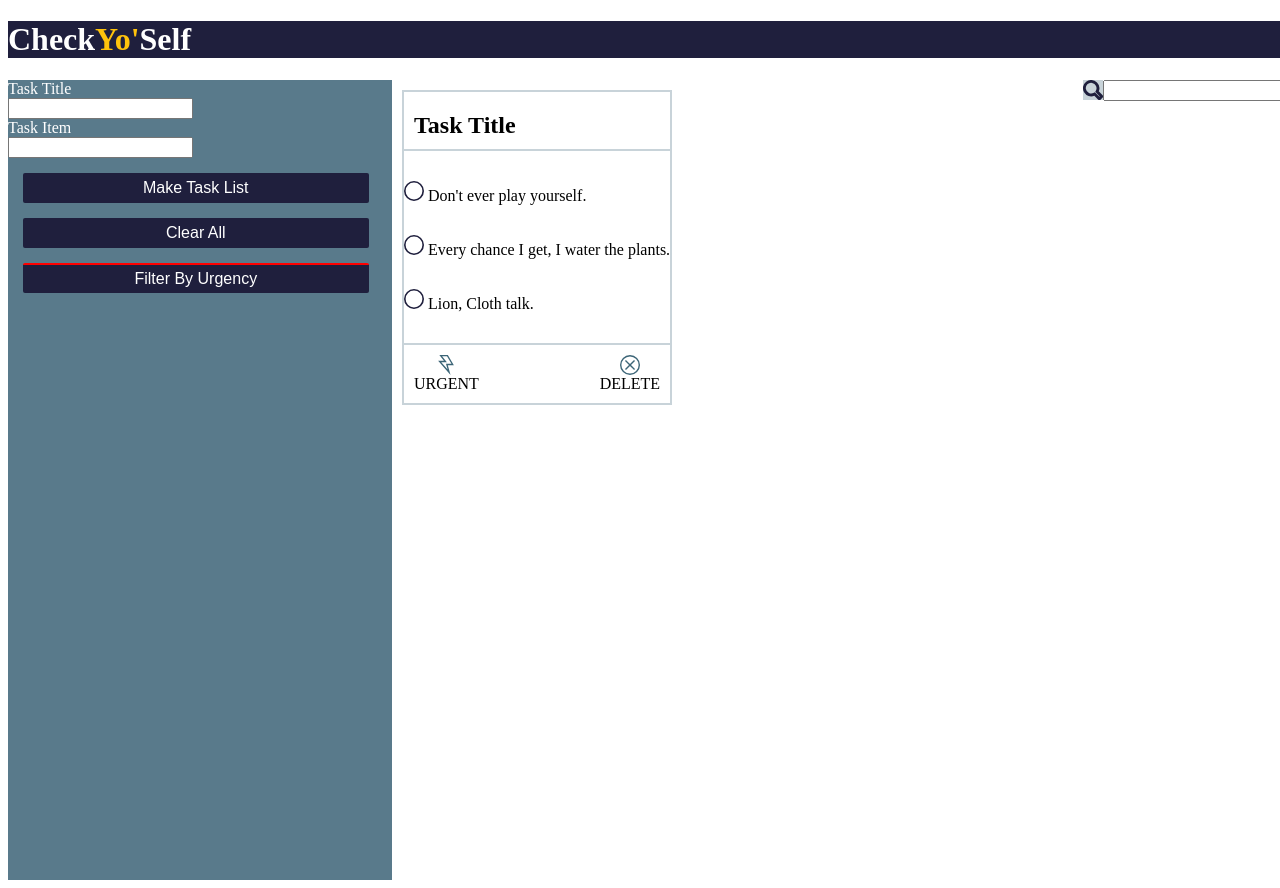
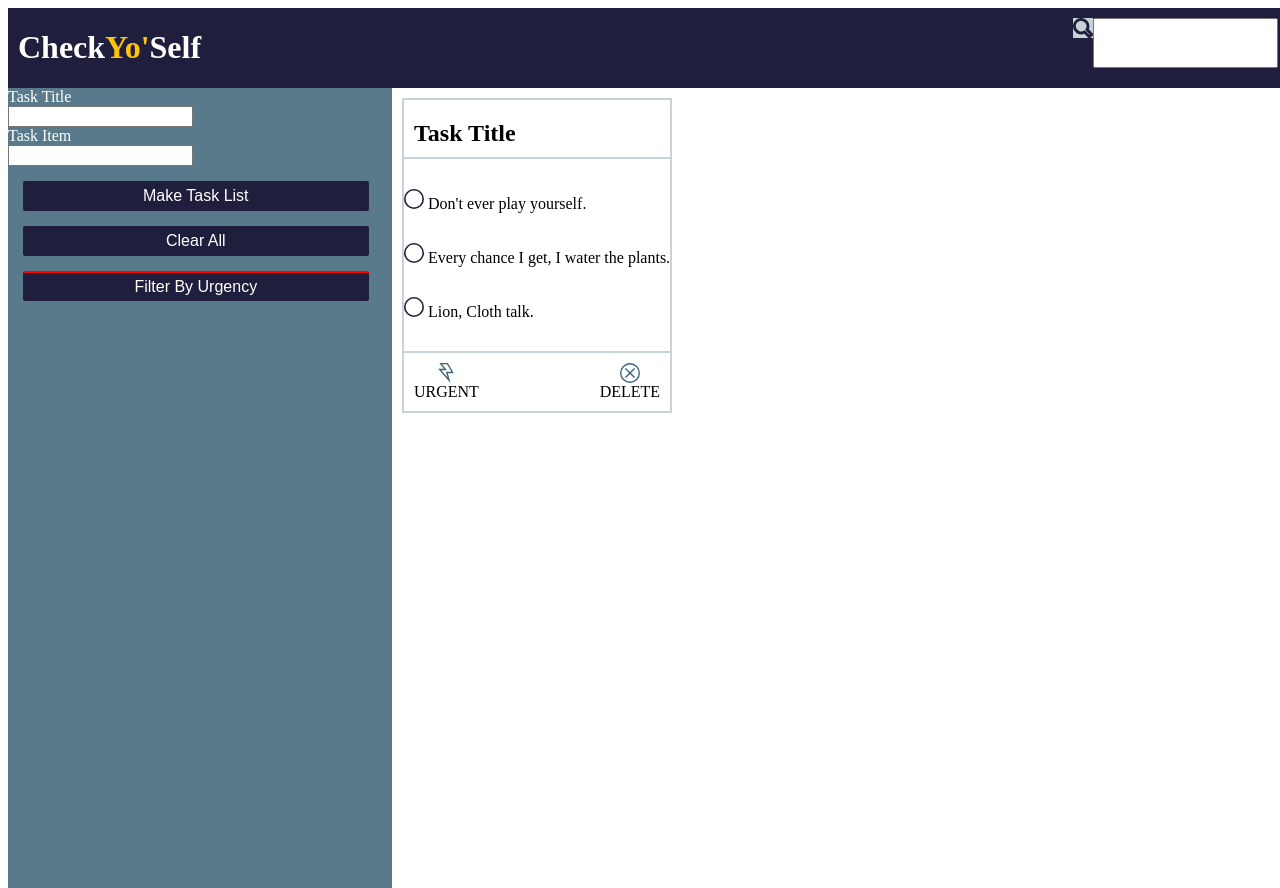
Before and after one commit to N-Gibson/Check-Yo-Self, a plain HTML site: page index.html in a window 1280 px wide. Drawn offline with Linux system fonts and the light colour scheme.

Commit message:
Fix header search elements

```diff
--- a/styles.css
+++ b/styles.css
@@ -19,7 +19,8 @@ header {
 
 h1 {
   color: #FFFFFF;
-  display: flex;
+  display: inline-flex;
+  padding-left: 10px;
 }
 
 span {
@@ -33,9 +34,11 @@ span {
 }
 
 .header__input__search__container {
-  display: flex;
+  display: inline-flex;
   float: right;
-  justify-content: space-between;
+  height: 50px;
+  margin-top: 10px;
+  padding-right: 10px
 }
 
 /*Images*/
```
